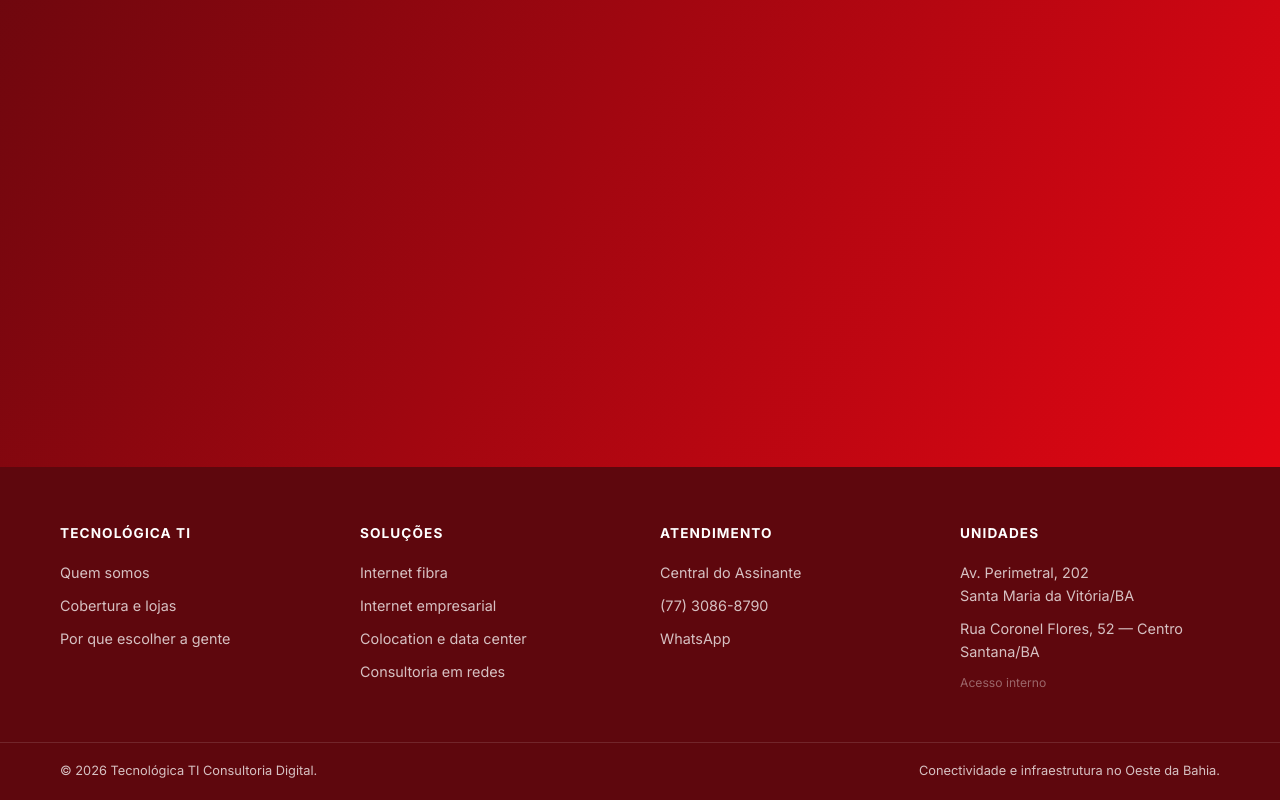
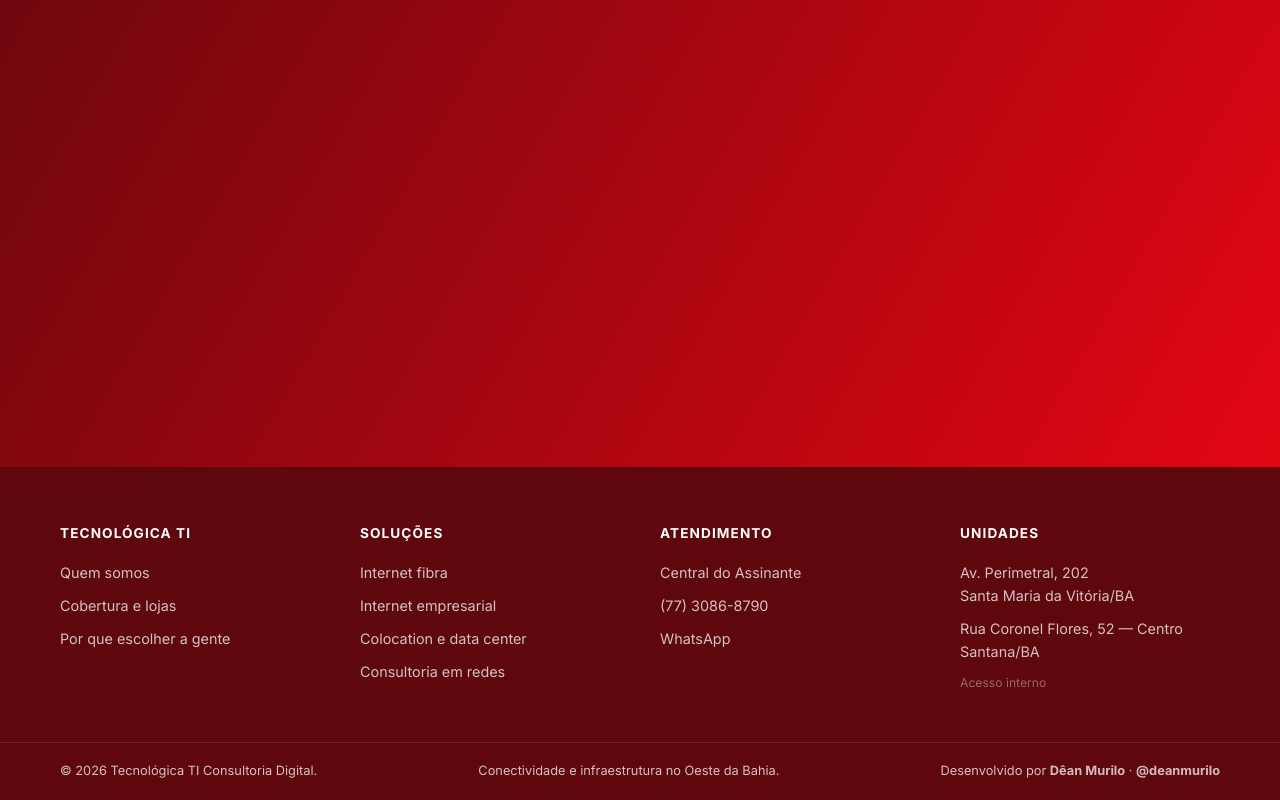
Before and after one commit to gerenciatecnologicati-cpu/site, a plain HTML site: page sobre.html in a window 1280 px wide. Shown: the part 4811-5611 px from the top of the page. Drawn offline with Linux system fonts and the light colour scheme.

Commit message:
Adiciona credito de desenvolvimento ao rodape

```diff
--- a/css/estilo.css
+++ b/css/estilo.css
@@ -968,6 +968,9 @@ a { color: var(--verm-500); text-decoration: none; }
   flex-wrap: wrap;
   font-size: .8rem;
 }
+.footer__developer { white-space: nowrap; }
+.footer__developer a { color: rgba(255,255,255,.72); font-weight: 700; transition: color .2s ease; }
+.footer__developer a:hover { color: var(--branco); }
 
 /* --------------------------------------------------------------------------
    WhatsApp flutuante
--- a/sobre.html
+++ b/sobre.html
@@ -214,7 +214,7 @@
       <div class="footer__col"><h4>Atendimento</h4><a href="https://tecnologicati2.atlaz.com.br/central" target="_blank" rel="noopener">Central do Assinante</a><a href="tel:+557730868790">(77) 3086-8790</a><a href="https://wa.me/5577999764459?text=Ol%C3%A1!%20Vim%20pela%20p%C3%A1gina%20Sobre%20n%C3%B3s%20e%20gostaria%20de%20atendimento." target="_blank" rel="noopener">WhatsApp</a></div>
       <div class="footer__col"><h4>Unidades</h4><p>Av. Perimetral, 202<br>Santa Maria da Vitória/BA</p><p>Rua Coronel Flores, 52 — Centro<br>Santana/BA</p><a class="footer__admin" href="https://tecnologicati2.atlaz.com.br/admin" target="_blank" rel="noopener">Acesso interno</a></div>
     </div>
-    <div class="footer__bottom"><div class="container footer__bottom-inner"><p>© <span id="ano"></span> Tecnológica TI Consultoria Digital.</p><p>Conectividade e infraestrutura no Oeste da Bahia.</p></div></div>
+    <div class="footer__bottom"><div class="container footer__bottom-inner"><p>© <span id="ano"></span> Tecnológica TI Consultoria Digital.</p><p>Conectividade e infraestrutura no Oeste da Bahia.</p><p class="footer__developer">Desenvolvido por <a href="https://wa.me/5577981409291" target="_blank" rel="noopener">Dêan Murilo</a> · <a href="https://www.instagram.com/deanmurilo/" target="_blank" rel="noopener">@deanmurilo</a></p></div></div>
   </footer>
 
   <a class="whats-flutuante" href="https://wa.me/5577999764459?text=Ol%C3%A1!%20Vim%20pela%20p%C3%A1gina%20Sobre%20n%C3%B3s%20e%20gostaria%20de%20atendimento." target="_blank" rel="noopener" aria-label="Falar no WhatsApp">
```
Also changed, not shown: cobertura.html (+1 -1 lines), desconto-energia.html (+1 -1 lines), index.html (+1 -0 lines), movel.html (+1 -1 lines).
